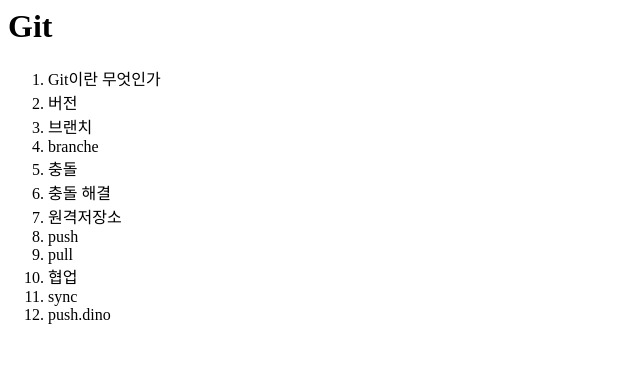
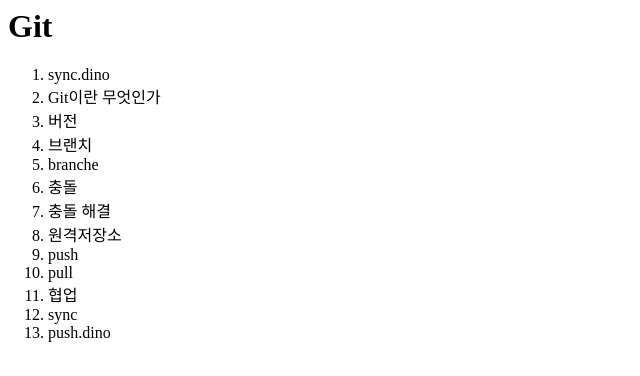
Before and after one commit to dinosguy/opentutorials_git_dino, a plain HTML site: page index.html in a window 1280 px wide. Shown: the whole page, without its empty margins (0-640 px from the left). Drawn offline with Linux system fonts and the light colour scheme.

Commit message:
add sync.dino

```diff
--- a/index.html
+++ b/index.html
@@ -8,6 +8,7 @@
         <h1>Git</h1>
       </header>
       <ol>
+        <li>sync.dino</li>
         <li>Git이란 무엇인가</li>
         <li>버전</li>
         <li>브랜치</li>
```
